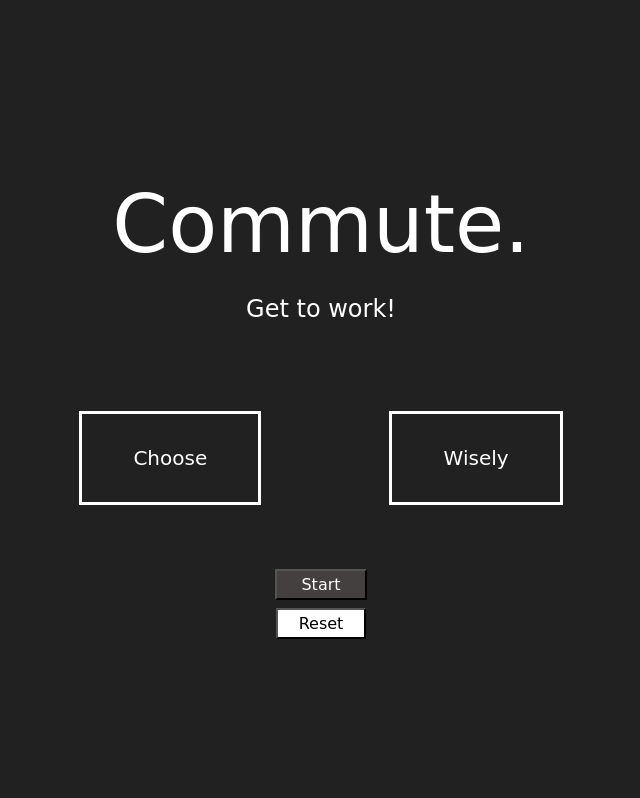
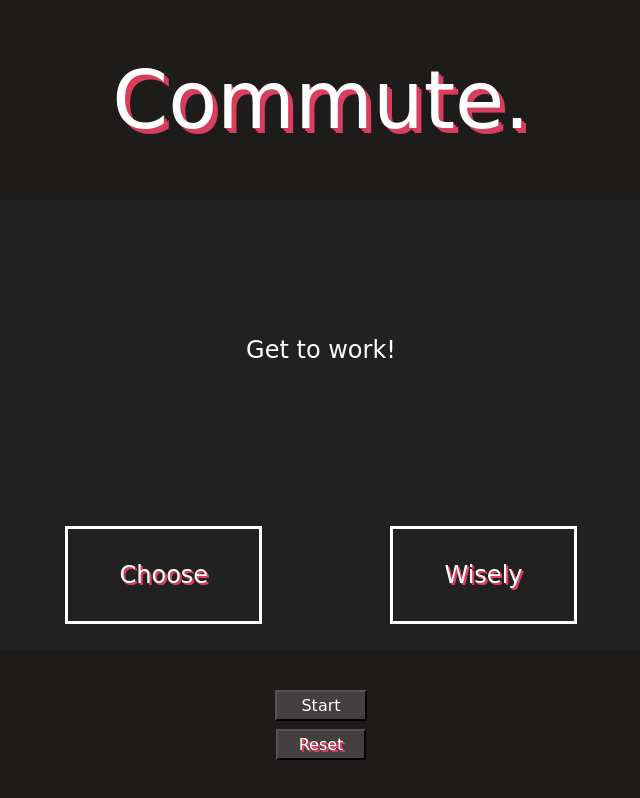
Before and after one commit to omarclzd/commute-game, a plain HTML site: page index.html in a window 1280 px wide. Shown: the whole page, without its empty margins (319-959 px from the left). Drawn offline with Linux system fonts and the light colour scheme; a web font is replaced by a local one.

Commit message:
added grid to css

```diff
--- a/css/main.css
+++ b/css/main.css
@@ -4,17 +4,29 @@ html, * {
 }
 
 body {
+  display: grid;
+  grid-template-columns: 1fr;
+  grid-template-rows: 200px 1fr 150px;
   background-color: #212121;
   color: white;
   height: 100vh;
-  display: flex;
-  flex-direction: column;
+  margin: 0;
+  /* display: flex; */
+  /* flex-direction: column; */
   justify-content: center;
   align-items: center;
 }
 
 header {
+  display: flex;
+  background-color: #1e1b1b;
   font-size: 10vmin;
+  text-shadow: 1px 1px #DA3E5D,
+               3px 3px #DA3E5D,
+               5px 5px #DA3E5D;
+  align-items: center;
+  justify-content: center;
+  height: 200px;
 
 
 }
@@ -28,6 +40,9 @@ main {
   display: flex;
   justify-content: center;
   align-items: center;
+  text-shadow: 1px 1px #DA3E5D,
+               2px 2px #DA3E5D,
+               2px 2px #DA3E5D;
 
 }
 
@@ -36,10 +51,12 @@ main div {
   flex-direction: row;
   justify-content: center;
   justify-items: center;
-  font-size: 2.5vmin;
+  font-size: 3vmin;
   margin: 5vw;
   padding: 4vh 4vw;
   border: solid;
+
+
 }
 
 footer {
@@ -47,6 +64,9 @@ footer {
   flex-direction: column;
   justify-content: center;
   align-items: center;
+  background-color: #1e1b1b;
+  height: 150px;
+
 
 
 }
@@ -63,11 +83,14 @@ footer {
 }
 
 #reset {
-  background-color: white;
-  color: black;
+  background-color: #444040;
+  color: white;
   font-size: 2vmin;
   text-decoration: none;
   position: relative;
   padding: .5vmin 2.6vmin;
+  text-shadow: 1px 1px #DA3E5D,
+               2px 2px #DA3E5D,
+               2px 2px #DA3E5D;
 
 }
--- a/js/main.js
+++ b/js/main.js
@@ -2,18 +2,33 @@
 
 const story = {
   standby: 'Get to work!',
+
   home: 'Alarm rings.',
+
   wakeup: 'You are awake, but there is a funky smell.',
+
   brakeAlarm: 'You smash your alarm in defiance and now your hand is bleeding furiously.',
+
   tendWound: 'You did not pay attention in first aid class. You die from blood loss.',
+
   lickWound: 'You realize what you have been missing, and set off to be like your hero Edward Cullen. However, you did not make it to work.',
+
   shower: 'While singing in the shower you atempt a power glide and break your neck in the process.',
+
   kitchen: 'You are feeling kind of lazy. What should you eat?',
+
   pancakes: `The pancakes were deliciouse...look at the time! You don't want to be late!`,
+
   instantRamen: `You put your ramen in the microwave for 5 mins, but forget to put some water in it. The ramen catches fire and your microwave explodes launching you through your apartment wall. You land on your neighbor's cat killing him. Your neighbor, raged in anger, shoots you dead.`,
+
+  headOut: 'You hurry out your apartment shirtless, and walk to your car. Your skin shines bright in the sunlight due to all the moisturizer you have been using. A nearby driver is blinded by your radian skin. He looses control of his car and runs you over',
+
   bussStop: 'BussStop promt',
+
   bikeRide: 'Bikeride promt',
+
   run: 'Run prompt',
+
   death: 'You failed to get to work.'
 
 
@@ -48,6 +63,7 @@ var winner, state;
 
 /*----- cached element references -----*/
 const msgEl = document.getElementById('msg');
+const bodyEl = document.querySelector('body');
 const button1 = document.getElementById('button-one');
 const button2 = document.getElementById('button-two');
 //const buttons = document.getElementsByClassName('')
@@ -113,6 +129,10 @@ function handleBTwo(evt) {
       } else {
         if (state === story.kitchen) {
           state = story.instantRamen;
+        } else {
+          if (state === story.pancakes) {
+            state = story.headOut;
+          }
         }
       }
     }
@@ -127,75 +147,18 @@ function handleBTwo(evt) {
 function render() {
   msgEl.textContent = state;
   stateCheckingWithSwitch()
-  // if (state === story['Home']) {
-  //   button1.textContent = storyChoice['Home']['button-one'];
-  //   button2.textContent = storyChoice['Home']['button-two'];
-
-  // } else {
-  //   if (state === story['Wakeup']) {
-  //   button1.textContent = storyChoice['Wakeup']['button-one'];
-  //   button2.textContent = storyChoice['Wakeup']['button-two'];
-  //   } else {
-  //     if (state === story['Brakealarm']) {
-  //     button1.textContent = storyChoice['Brakealarm']['button-one'];
-  //     button2.textContent = storyChoice['Brakealarm']['button-two'];
-  //     } else {
-  //       if (state === story['Kitchen']) {
-  //         button1.textContent = storyChoice['Kitchen']['button-one'];
-  //         button2.textContent = storyChoice['Kitchen']['button-two'];
-  //       } else {
-  //         if (state === story['BussStop']) {
-  //           button1.textContent = storyChoice['BussStop']['button-one'];
-  //           button2.textContent = storyChoice['BussStop']['button-two'];
-  //         } else {
-  //           if (state === story['Bike ride']) {
-  //             button1.textContent = storyChoice['Bike ride']['button-one'];
-  //             button2.textContent = storyChoice['Bike ride']['button-two'];
-
-  //           } else {
-  //             if (state === story['Shower']) {
-  //               button1.textContent = storyChoice['Death']['button-one'];
-  //               button2.textContent = storyChoice['Death']['button-two'];
-  //             } else {
-  //               if (state === story['Tend Wound']) {
-  //                 button1.textContent = storyChoice['Death']['button-one'];
-  //                 button2.textContent = storyChoice['Death']['button-two'];
-  //               } else {
-  //                 if (state === story['Lick Wound']) {
-  //                   button1.textContent = storyChoice['Nocomment']['button-one'];
-  //                   button2.textContent = storyChoice['Nocomment']['button-two'];
-  //                 } else {
-  //                   if (state === story['Instant ramen']) {
-  //                     button1.textContent = storyChoice['Death']['button-one'];
-  //                     button2.textContent = storyChoice['Death']['button-two'];
-  //                   }
-  //                 }
-  //               }
-  //             }
-  //           }
-  //         }
-  //       }
-  //     }
-  //   }
-  // }
-
-
-
-
-
-
 }
 
 
 function stateCheckingWithSwitch () {
   switch (state) {
     case story.home:
-       button1.textContent = storyChoice.home['button-one'];
-       button2.textContent = storyChoice.home['button-two'];
+      button1.textContent = storyChoice.home['button-one'];
+      button2.textContent = storyChoice.home['button-two'];
       break;
     case story.wakeup:
       button1.textContent = storyChoice.wakeup['button-one'];
-       button2.textContent = storyChoice.wakeup['button-two'];
+      button2.textContent = storyChoice.wakeup['button-two'];
       break;
     case story.brakeAlarm:
       button1.textContent = storyChoice.brakeAlarm['button-one'];
@@ -208,10 +171,14 @@ function stateCheckingWithSwitch () {
     case story.shower:
       button1.textContent = storyChoice.death['button-one'];
       button2.textContent = storyChoice.death['button-two'];
+      bodyEl.style.backgroundColor = '#8e160e';
+      bodyEl.style.color = 'black';
       break;
     case story.tendWound:
       button1.textContent = storyChoice.death['button-one'];
       button2.textContent = storyChoice.death['button-two'];
+      bodyEl.style.backgroundColor = '#8e160e';
+      bodyEl.style.color = 'black';
       break;
     case story.lickWound:
       button1.textContent = storyChoice.noComment['button-one'];
@@ -220,19 +187,25 @@ function stateCheckingWithSwitch () {
     case story.instantRamen:
       button1.textContent = storyChoice.death['button-one'];
       button2.textContent = storyChoice.death['button-two'];
+      bodyEl.style.backgroundColor = '#8e160e';
+      bodyEl.style.color = 'black';
       break;
     case story.pancakes:
       button1.textContent = storyChoice.pancakes['button-one'];
       button2.textContent = storyChoice.pancakes['button-two'];
       break;
+    case story.headOut:
+      button1.textContent = storyChoice.death['button-one'];
+      button2.textContent = storyChoice.death['button-two'];
+      bodyEl.style.backgroundColor = '#8e160e';
+      bodyEl.style.color = 'black';
+      break;
     default:
   }
-
 }
 
 
 function init() {
-  state = story['standby'];
+  state = story.standby;
   render();
-
 }
```
